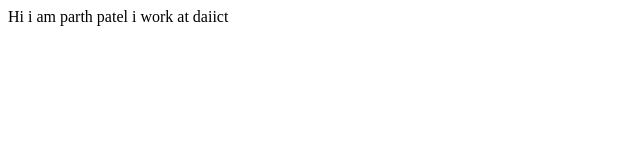
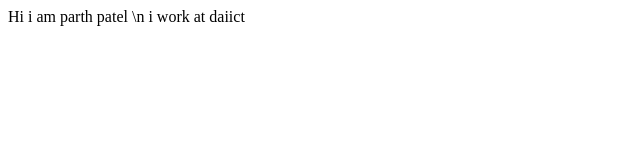
Before and after one commit to parthpateljnv/parthpatel-portfoliosite, a plain HTML site: page index.html in a window 1280 px wide. Shown: the full height of the page, 0-640 px from the left. Drawn offline with Linux system fonts and the light colour scheme.

Commit message:
Update index.html

```diff
--- a/index.html
+++ b/index.html
@@ -7,7 +7,7 @@
     <title>Student Site</title>
 </head>
 <body>
-    Hi i am parth patel
+    Hi i am parth patel \n
     i work at daiict
 </body>
 </html>
```
